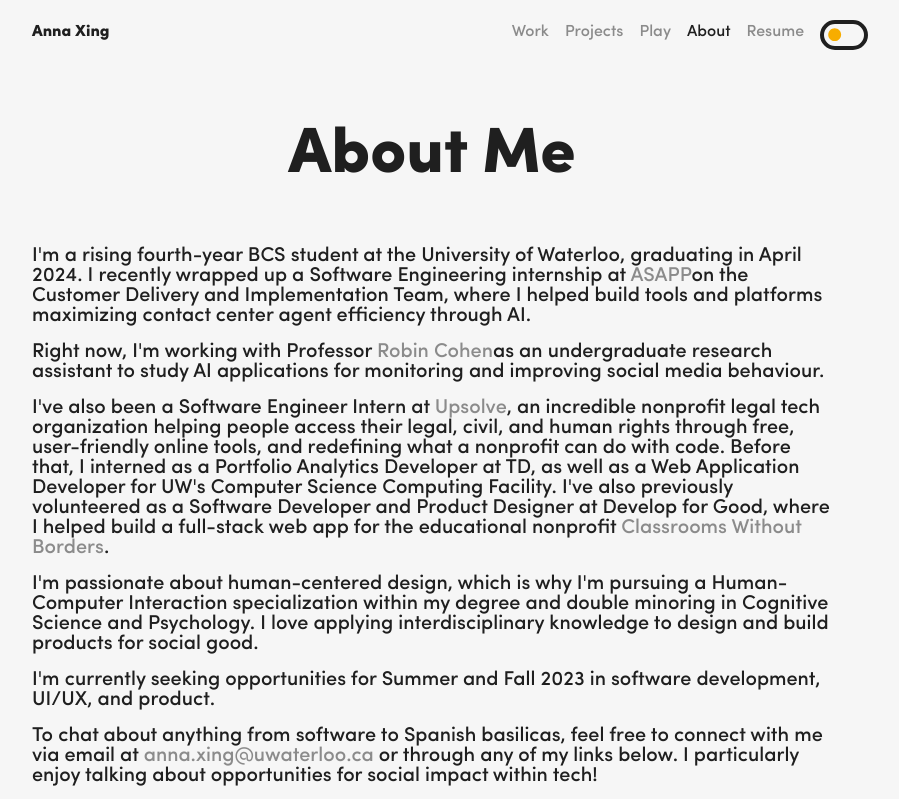
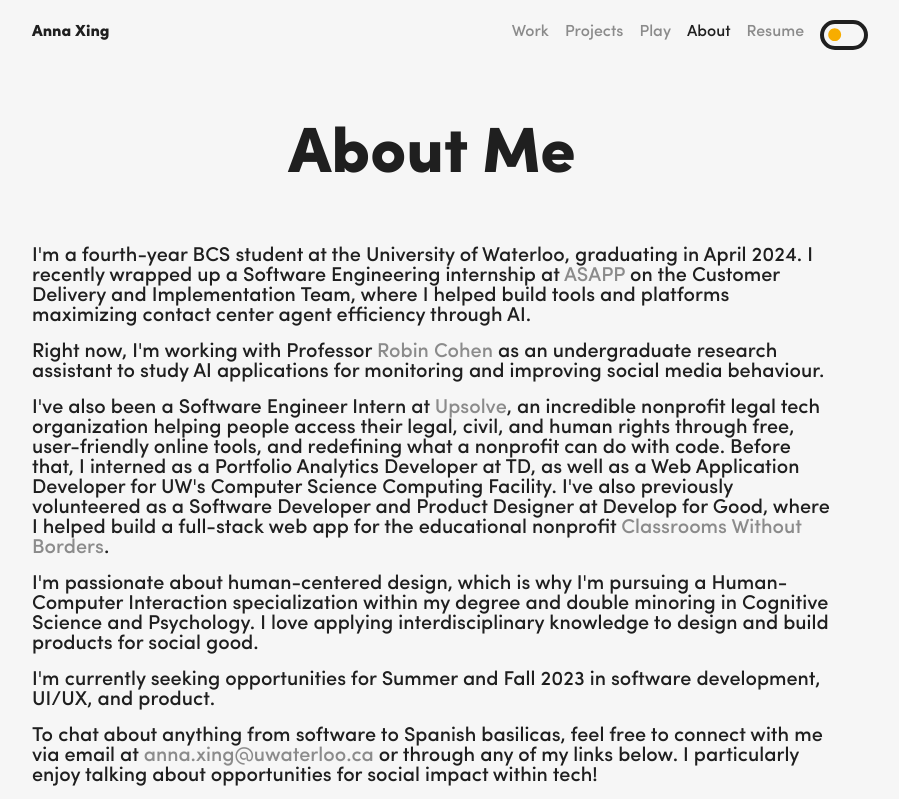
Before and after one commit to anna-xing/anna-xing.github.io, a React (Create React App) app: page /about in a window 1280 px wide. Shown: the top 799 px of the page, without its empty margins (208-1107 px from the left). Built offline with nearby package versions, Linux system fonts and the light colour scheme.

Commit message:
fix about pg format

```diff
--- a/src/pages/AboutPage.js
+++ b/src/pages/AboutPage.js
@@ -22,15 +22,15 @@ export const AboutPage = ({ theme }) => {
       </BannerContainer>
       <TextContainer>
         <BodyText>
-          I'm a rising fourth-year BCS student at the University of Waterloo, graduating in April 2024.
+          I'm a fourth-year BCS student at the University of Waterloo, graduating in April 2024.
           I recently wrapped up a Software Engineering internship at
-          <TextLink href="https://www.asapp.com/" target="_blank"> ASAPP</TextLink>
+          <TextLink href="https://www.asapp.com/" target="_blank"> ASAPP </TextLink>
 	  on the Customer Delivery and Implementation Team,
 	  where I helped build tools and platforms maximizing contact center agent efficiency through AI.
 	</BodyText>
 	<BodyText>
 	  Right now, I'm working with Professor
-	  <TextLink href="https://cs.uwaterloo.ca/~rcohen/" target="_blank"> Robin Cohen</TextLink>
+	  <TextLink href="https://cs.uwaterloo.ca/~rcohen/" target="_blank"> Robin Cohen </TextLink>
 	  as an undergraduate research assistant to study AI applications for monitoring and improving social media behaviour.
         </BodyText>
         <BodyText>
```
